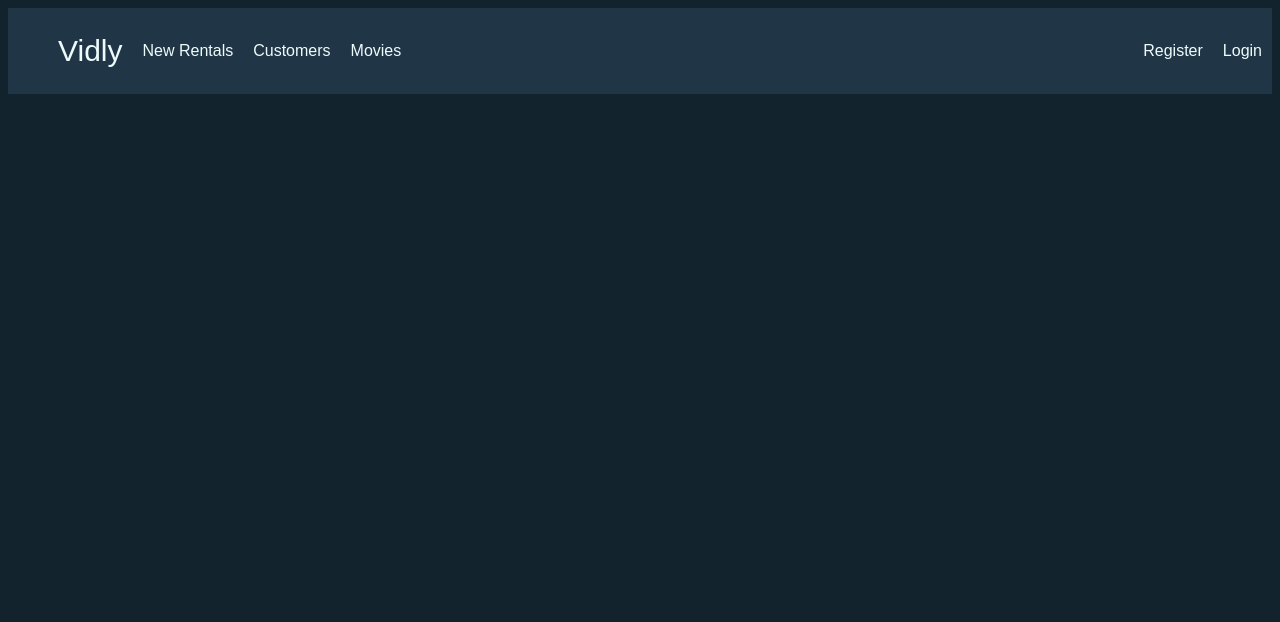
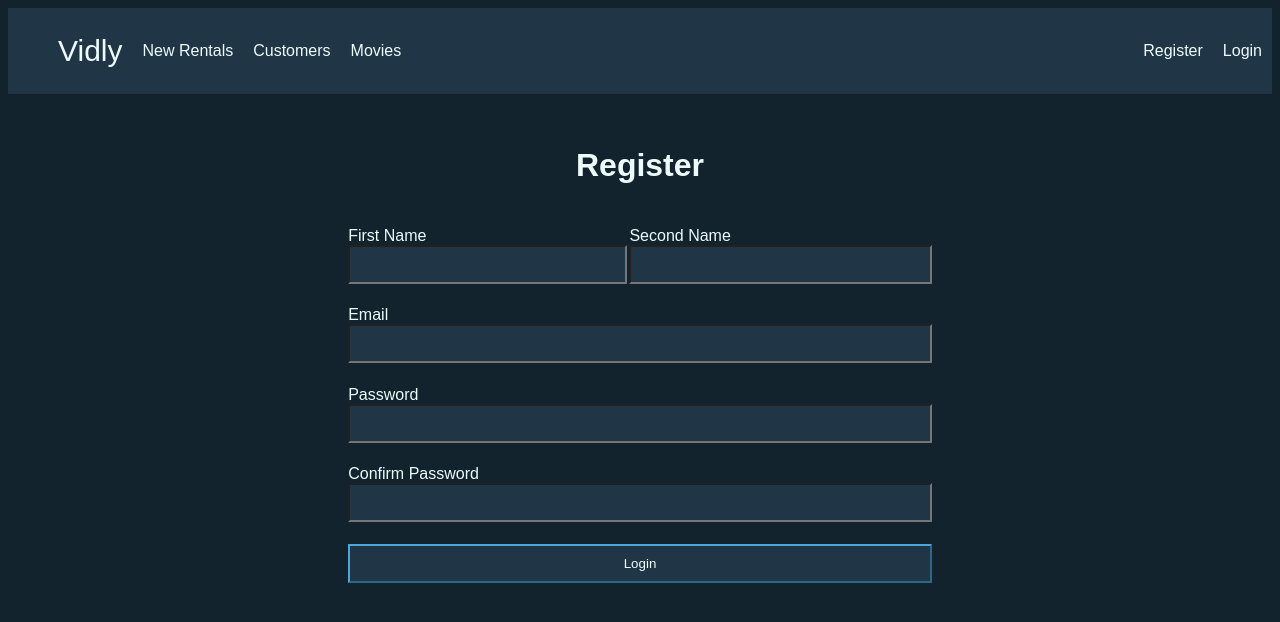
Before and after one commit to IzStriker/Vidly-Frontend, a Vue app: page /register in a window 1280 px wide. Shown: the top 622 px of the page. Built offline with nearby package versions, Linux system fonts and the light colour scheme.

Commit message:
style: created register form

```diff
--- a/src/App.vue
+++ b/src/App.vue
@@ -7,8 +7,12 @@
         <li class="item"><router-link to="#">Customers</router-link></li>
         <li class="item"><router-link to="#">Movies</router-link></li>
         <div class="align-right">
-          <li class="item"><router-link to="#">Register</router-link></li>
-          <li class="item"><router-link to="/login">Login</router-link></li>
+          <li class="item">
+            <router-link to="/register">Register</router-link>
+          </li>
+          <li class="item">
+            <router-link to="/login">Login</router-link>
+          </li>
         </div>
       </ul>
     </nav>
--- a/src/assets/css/global.css
+++ b/src/assets/css/global.css
@@ -30,3 +30,41 @@ body {
 .main-page {
   justify-content: center;
 }
+
+/* Form Styles */
+.container {
+  display: flex;
+  justify-content: center;
+}
+
+.container .form {
+  color: var(--ShadowLightBlue);
+  min-height: 400px;
+  min-width: 400px;
+  display: flex;
+  flex-flow: column;
+  justify-content: space-around;
+  align-items: center;
+  padding: 10px;
+}
+
+.row {
+  width: 100%;
+}
+
+input {
+  width: 100%;
+  padding: 10px;
+}
+
+input[type="submit"] {
+  background-color: var(--ShadowDarkBlue);
+  color: var(--ShadowLightBlue);
+  border-color: var(--LightestBlue);
+}
+
+input[type="text"],
+input[type="password"] {
+  background-color: var(--ShadowDarkBlue);
+  color: var(--ShadowLightBlue);
+}
--- a/src/router/index.ts
+++ b/src/router/index.ts
@@ -1,6 +1,7 @@
 import { createRouter, createWebHistory, RouteRecordRaw } from "vue-router";
 import Home from "../views/Home.vue";
 import Login from "@/views/Login.vue";
+import Register from "@/views/Register.vue";
 
 const routes: Array<RouteRecordRaw> = [
   {
@@ -13,6 +14,11 @@ const routes: Array<RouteRecordRaw> = [
     name: "Login",
     component: Login,
   },
+  {
+    path: "/register",
+    name: "Register",
+    component: Register,
+  },
 ];
 
 const router = createRouter({
--- a/src/views/Login.vue
+++ b/src/views/Login.vue
@@ -24,42 +24,3 @@ export default defineComponent({
   name: "Login",
 });
 </script>
-
-<style scoped>
-.container {
-  display: flex;
-  justify-content: center;
-}
-
-.container .form {
-  color: var(--ShadowLightBlue);
-  min-height: 400px;
-  min-width: 400px;
-  display: flex;
-  flex-flow: column;
-  justify-content: space-around;
-  align-items: center;
-  padding: 10px;
-}
-
-.row {
-  width: 100%;
-}
-
-input {
-  width: 100%;
-  padding: 10px;
-}
-
-input[type="submit"] {
-  background-color: var(--ShadowDarkBlue);
-  color: var(--ShadowLightBlue);
-  border-color: var(--LightestBlue);
-}
-
-input[type="text"],
-input[type="password"] {
-  background-color: var(--ShadowDarkBlue);
-  color: var(--ShadowLightBlue);
-}
-</style>
--- /dev/null
+++ b/src/views/Register.vue
@@ -0,0 +1,50 @@
+<template>
+  <div class="container">
+    <form class="form">
+      <h1>Register</h1>
+      <div class="input-next-input">
+        <div style="margin-right: 2px">
+          <label>First Name</label>
+          <input type="text" />
+        </div>
+        <div>
+          <label>Second Name</label>
+          <input type="text" />
+        </div>
+      </div>
+      <div class="row">
+        <label>Email</label>
+        <input type="text" />
+      </div>
+      <div class="row">
+        <label>Password</label>
+        <input type="password" />
+      </div>
+      <div class="row">
+        <label>Confirm Password</label>
+        <input type="password" />
+      </div>
+      <div class="row">
+        <input type="submit" value="Login" />
+      </div>
+    </form>
+  </div>
+</template>
+
+<script lang="ts">
+import { defineComponent } from "vue";
+
+export default defineComponent({
+  name: "Register",
+});
+</script>
+
+<style scoped>
+.container .form {
+  min-height: 500px;
+}
+
+.input-next-input {
+  display: flex;
+}
+</style>
```
